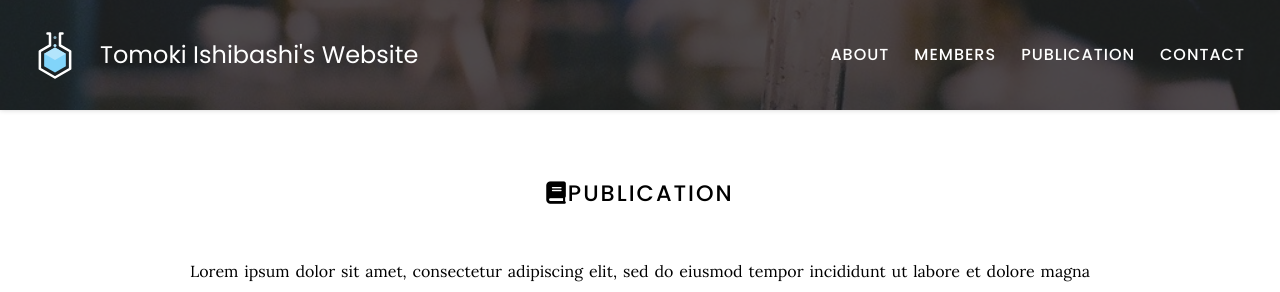
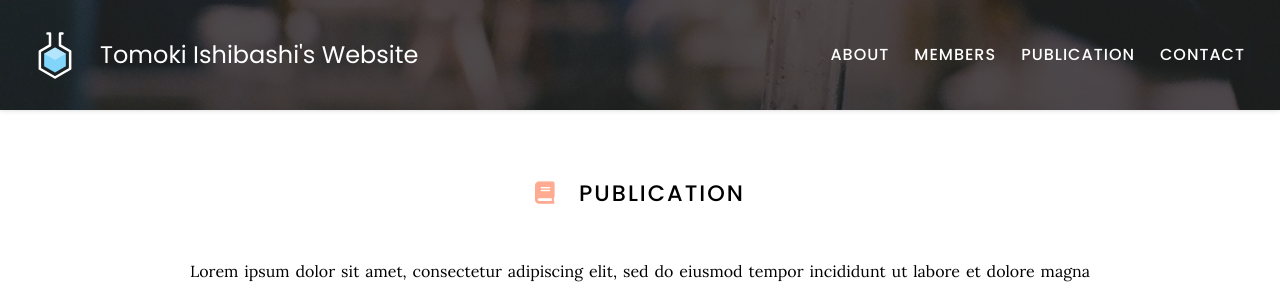
Before and after one commit to ishibaki/ishibashi-lab.github.io, a Jekyll site: the page built from publication/index.md, in a window 1280 px wide. Shown: the top 292 px of the page. Built offline with Jekyll 4.4.1, drawn with Linux system fonts in a browser that asks for light colours.

Commit message:
Update index.md

```diff
--- a/publication/index.md
+++ b/publication/index.md
@@ -5,7 +5,7 @@ nav:
   tooltip: Our published works
 ---
 
-# <i class="fa-solid fa-book"></i>Publication
+# <i class="fas fa-book"></i>Publication
 
 Lorem ipsum dolor sit amet, consectetur adipiscing elit, sed do eiusmod tempor incididunt ut labore et dolore magna aliqua.
 Ut enim ad minim veniam, quis nostrud exercitation ullamco laboris nisi ut aliquip ex ea commodo consequat.
```
